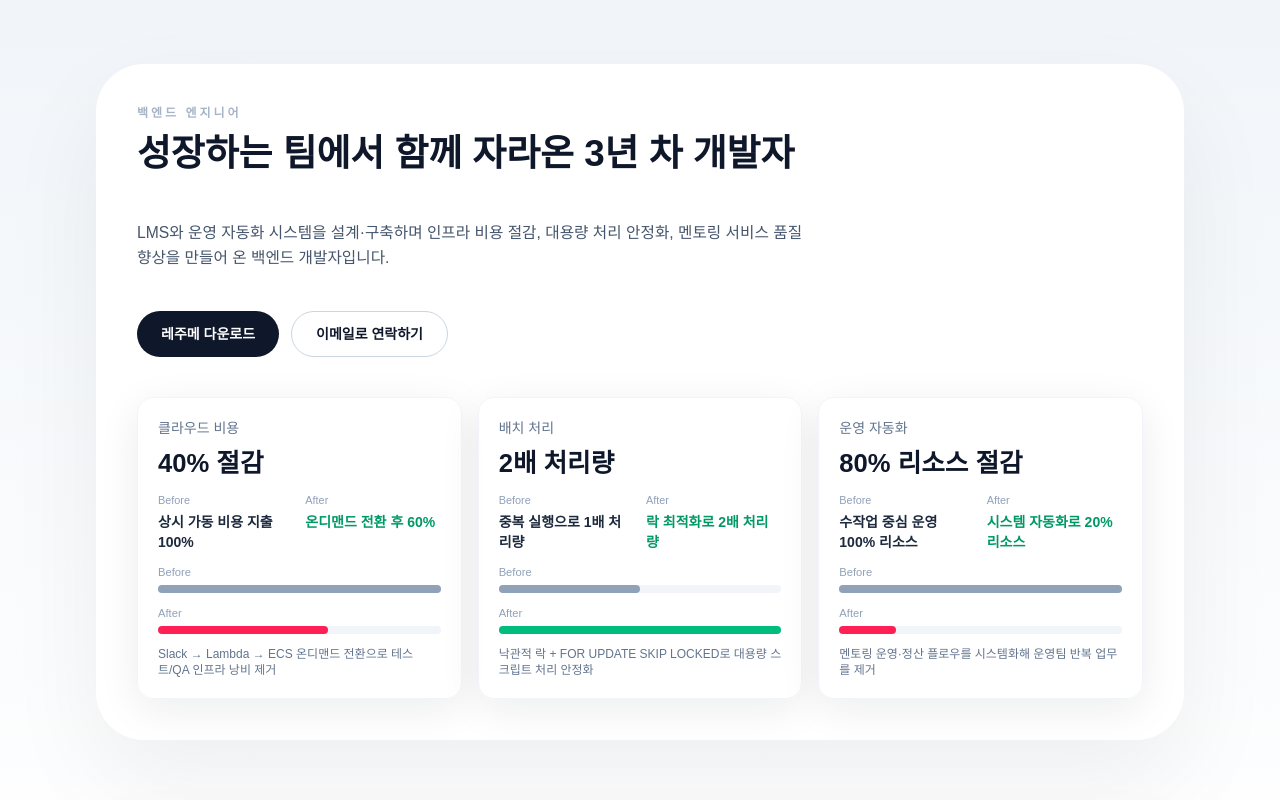
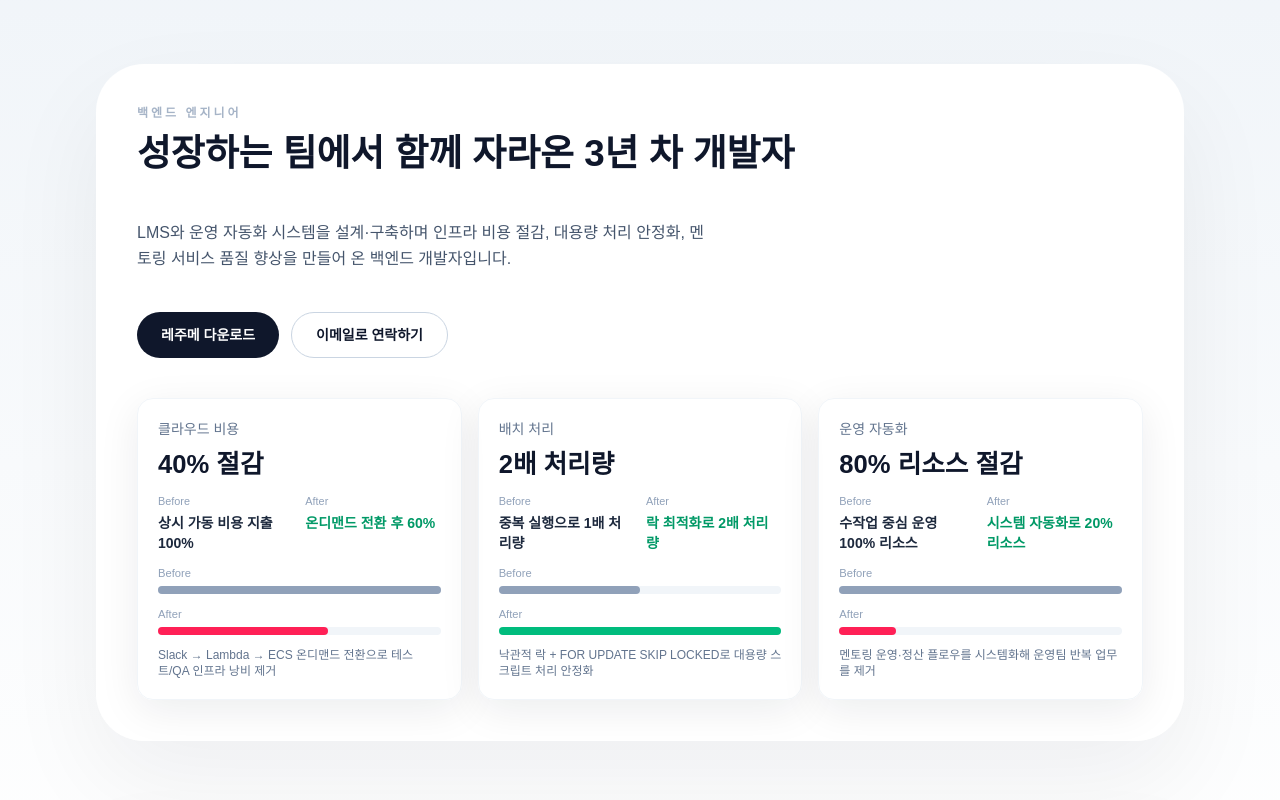
Before and after one commit to chicori3/branding-page, a Next.js app: page / in a window 1280 px wide. Shown: the top 800 px of the page. Built offline with nearby package versions, Linux system fonts and the light colour scheme.

Commit message:
style: refine hero summary line length and spacing

```diff
--- a/src/app/page.tsx
+++ b/src/app/page.tsx
@@ -19,7 +19,7 @@ export default function Home() {
                 {siteConfig.headline}
               </h1>
             </div>
-            <p className="max-w-xl text-base leading-relaxed text-slate-600 sm:max-w-2xl sm:text-[0.98rem] whitespace-pre-line">
+            <p className="max-w-lg text-[0.95rem] leading-relaxed text-slate-600 sm:max-w-xl sm:text-base sm:leading-relaxed whitespace-pre-line">
               {siteConfig.summary}
             </p>
             <div className="flex flex-wrap gap-3">
```
